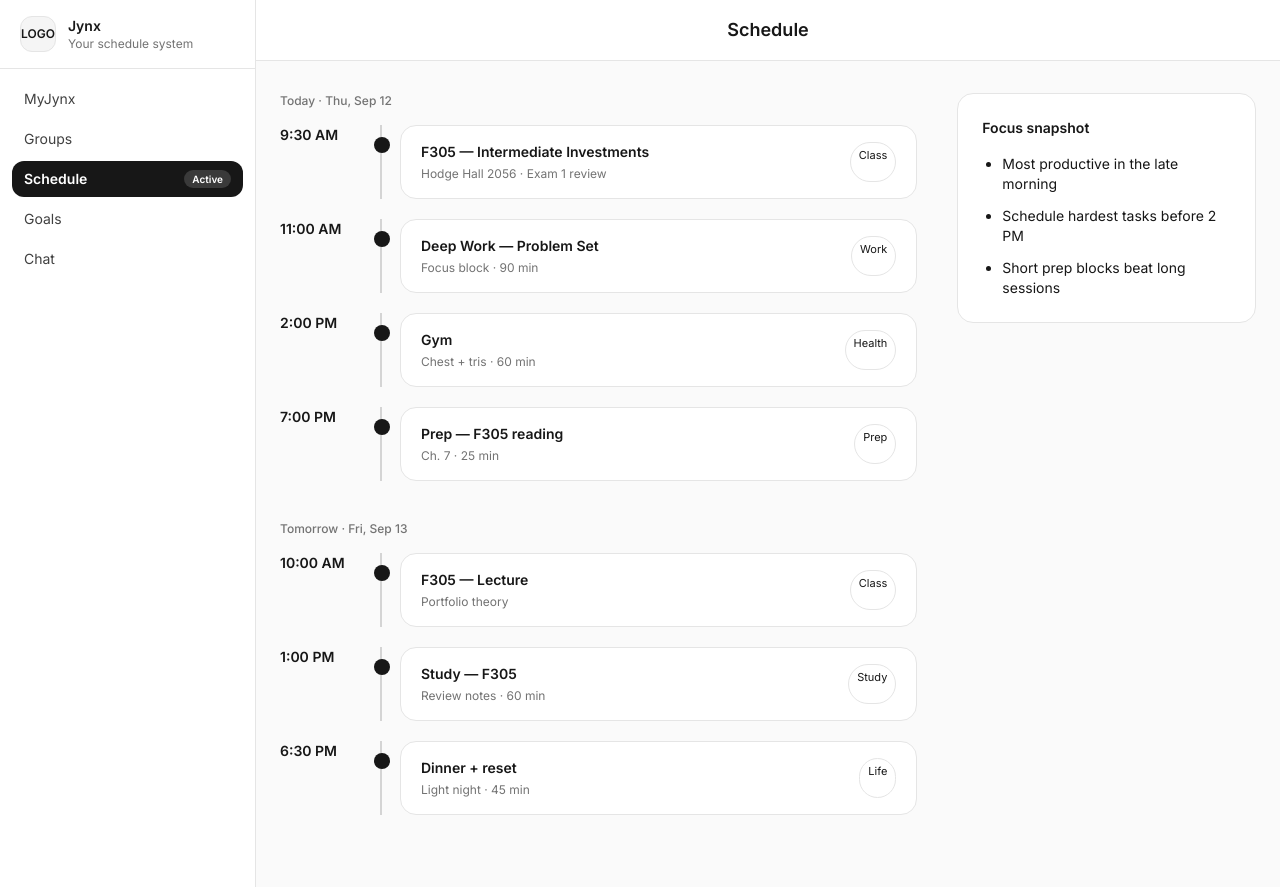
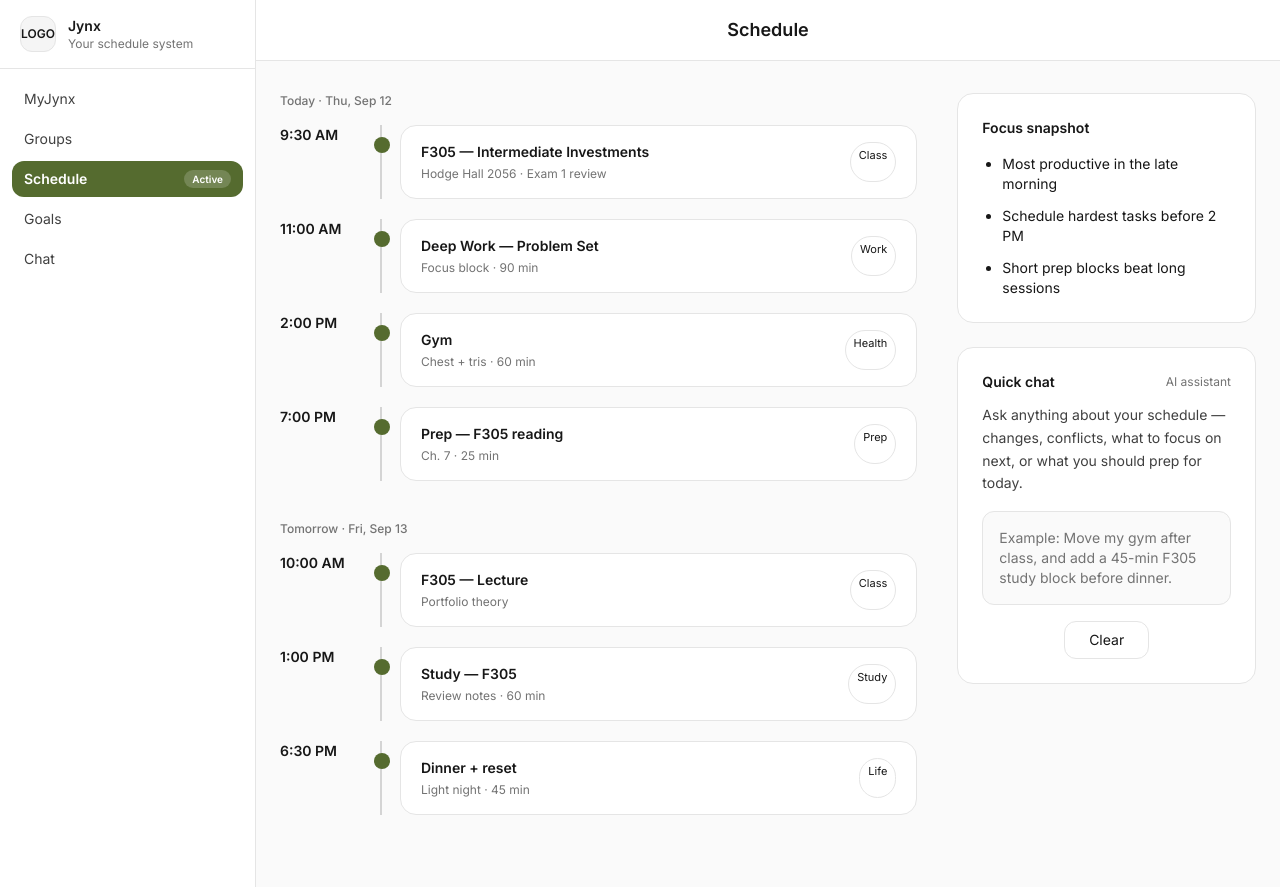
Before and after one commit to benboyers212/jynx-web, a Next.js app: page / in a window 1280 px wide. Built offline with nearby package versions, Linux system fonts and the light colour scheme.

Commit message:
Olive schedule + quick chat

```diff
--- a/app/page.tsx
+++ b/app/page.tsx
@@ -7,6 +7,9 @@ const tabs = [
   { label: "Goals", href: "/goals" },
   { label: "Chat", href: "/chat" },
 ];
+
+// Olive green we’ll use throughout (easy + consistent)
+const OLIVE = "#556B2F";
 
 export default function Home() {
   return (
@@ -21,9 +24,7 @@ export default function Home() {
               </div>
               <div>
                 <div className="text-sm font-semibold">Jynx</div>
-                <div className="text-xs text-neutral-500">
-                  Your schedule system
-                </div>
+                <div className="text-xs text-neutral-500">Your schedule system</div>
               </div>
             </div>
           </div>
@@ -33,15 +34,16 @@ export default function Home() {
               <Link
                 key={t.label}
                 href={t.href}
-                className={`flex items-center justify-between rounded-xl px-3 py-2 text-sm ${
+                className="flex items-center justify-between rounded-xl px-3 py-2 text-sm transition"
+                style={
                   t.active
-                    ? "bg-neutral-900 text-white font-semibold"
-                    : "text-neutral-700 hover:bg-neutral-100"
-                }`}
+                    ? { backgroundColor: OLIVE, color: "white", fontWeight: 600 }
+                    : { color: "#404040" }
+                }
               >
                 <span>{t.label}</span>
                 {t.active && (
-                  <span className="text-[10px] px-2 py-0.5 rounded-full bg-white/15">
+                  <span className="text-[10px] px-2 py-0.5 rounded-full" style={{ background: "rgba(255,255,255,0.18)" }}>
                     Active
                   </span>
                 )}
@@ -63,24 +65,28 @@ export default function Home() {
             <section className="col-span-12 lg:col-span-8">
               <Section title="Today · Thu, Sep 12">
                 <TimeBlock
+                  olive={OLIVE}
                   time="9:30 AM"
                   title="F305 — Intermediate Investments"
                   meta="Hodge Hall 2056 · Exam 1 review"
                   tag="Class"
                 />
                 <TimeBlock
+                  olive={OLIVE}
                   time="11:00 AM"
                   title="Deep Work — Problem Set"
                   meta="Focus block · 90 min"
                   tag="Work"
                 />
                 <TimeBlock
+                  olive={OLIVE}
                   time="2:00 PM"
                   title="Gym"
                   meta="Chest + tris · 60 min"
                   tag="Health"
                 />
                 <TimeBlock
+                  olive={OLIVE}
                   time="7:00 PM"
                   title="Prep — F305 reading"
                   meta="Ch. 7 · 25 min"
@@ -90,18 +96,21 @@ export default function Home() {
 
               <Section title="Tomorrow · Fri, Sep 13">
                 <TimeBlock
+                  olive={OLIVE}
                   time="10:00 AM"
                   title="F305 — Lecture"
                   meta="Portfolio theory"
                   tag="Class"
                 />
                 <TimeBlock
+                  olive={OLIVE}
                   time="1:00 PM"
                   title="Study — F305"
                   meta="Review notes · 60 min"
                   tag="Study"
                 />
                 <TimeBlock
+                  olive={OLIVE}
                   time="6:30 PM"
                   title="Dinner + reset"
                   meta="Light night · 45 min"
@@ -110,18 +119,38 @@ export default function Home() {
               </Section>
             </section>
 
-            {/* Focus snapshot */}
-            <aside className="col-span-12 lg:col-span-4">
+            {/* Right column */}
+            <aside className="col-span-12 lg:col-span-4 space-y-6">
               <div className="rounded-2xl border border-neutral-200 bg-white p-6">
-                <div className="text-sm font-semibold mb-4">
-                  Focus snapshot
-                </div>
+                <div className="text-sm font-semibold mb-4">Focus snapshot</div>
 
                 <ul className="space-y-3 text-sm list-disc pl-5">
                   <li>Most productive in the late morning</li>
                   <li>Schedule hardest tasks before 2 PM</li>
                   <li>Short prep blocks beat long sessions</li>
                 </ul>
+              </div>
+
+              <div className="rounded-2xl border border-neutral-200 bg-white p-6">
+                <div className="flex items-center justify-between mb-3">
+                  <div className="text-sm font-semibold">Quick chat</div>
+                  <div className="text-xs text-neutral-500">AI assistant</div>
+                </div>
+
+                <div className="text-sm text-neutral-700 leading-relaxed">
+                  Ask anything about your schedule — changes, conflicts, what to focus on next,
+                  or what you should prep for today.
+                </div>
+
+                <div className="mt-4 rounded-xl border border-neutral-200 bg-neutral-50 p-4 text-sm text-neutral-500">
+                  Example: Move my gym after class, and add a 45-min F305 study block before dinner.
+                </div>
+
+                <div className="mt-4 flex justify-center">
+                  <button className="text-sm px-6 py-2 rounded-xl border border-neutral-200 hover:bg-neutral-50">
+                    Clear
+                  </button>
+                </div>
               </div>
             </aside>
           </div>
@@ -131,18 +160,10 @@ export default function Home() {
   );
 }
 
-function Section({
-  title,
-  children,
-}: {
-  title: string;
-  children: React.ReactNode;
-}) {
+function Section({ title, children }: { title: string; children: React.ReactNode }) {
   return (
     <div className="mb-10">
-      <div className="text-xs font-medium text-neutral-500 mb-4">
-        {title}
-      </div>
+      <div className="text-xs font-medium text-neutral-500 mb-4">{title}</div>
       <div className="space-y-5">{children}</div>
     </div>
   );
@@ -153,11 +174,13 @@ function TimeBlock({
   title,
   meta,
   tag,
+  olive,
 }: {
   time: string;
   title: string;
   meta: string;
   tag: string;
+  olive: string;
 }) {
   return (
     <div className="flex gap-6">
@@ -165,7 +188,10 @@ function TimeBlock({
 
       <div className="relative flex-1">
         <div className="absolute left-[-20px] top-0 bottom-0 w-[2px] bg-neutral-300" />
-        <div className="absolute left-[-26px] top-3 h-4 w-4 rounded-full bg-neutral-900" />
+        <div
+          className="absolute left-[-26px] top-3 h-4 w-4 rounded-full"
+          style={{ backgroundColor: olive }}
+        />
 
         <div className="rounded-2xl border border-neutral-200 bg-white px-5 py-4">
           <div className="flex justify-between gap-4">
```
